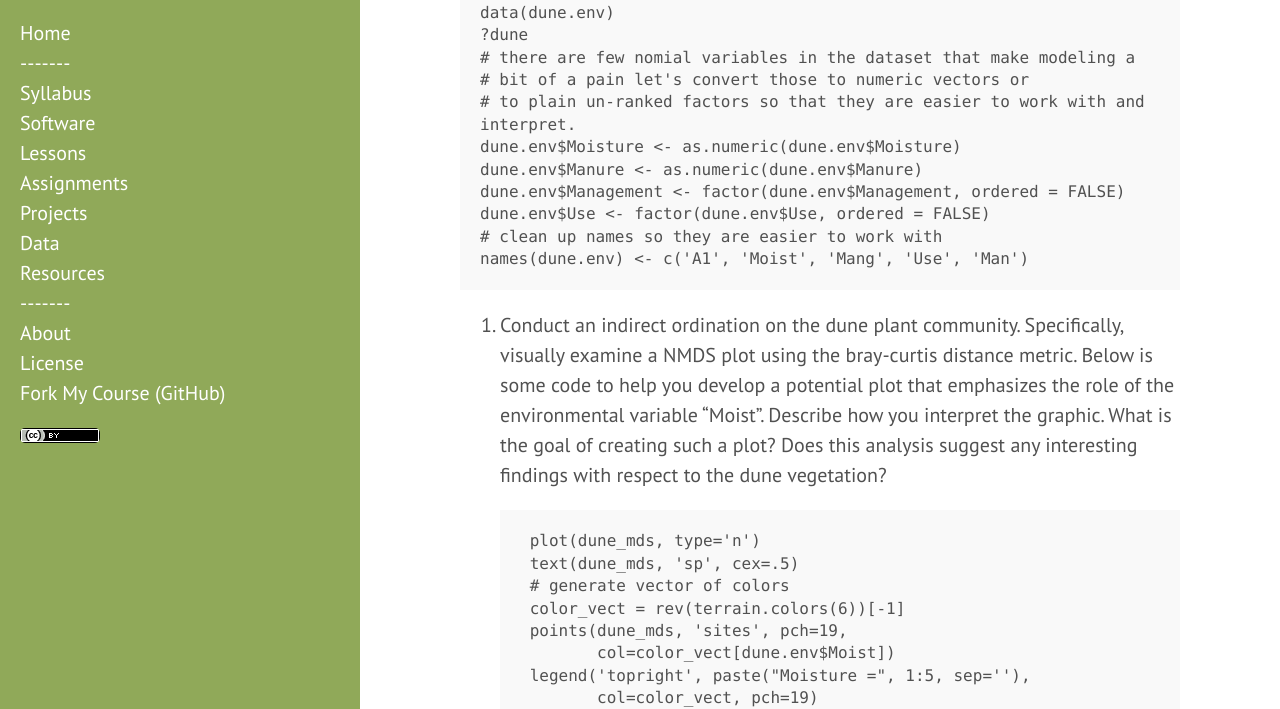
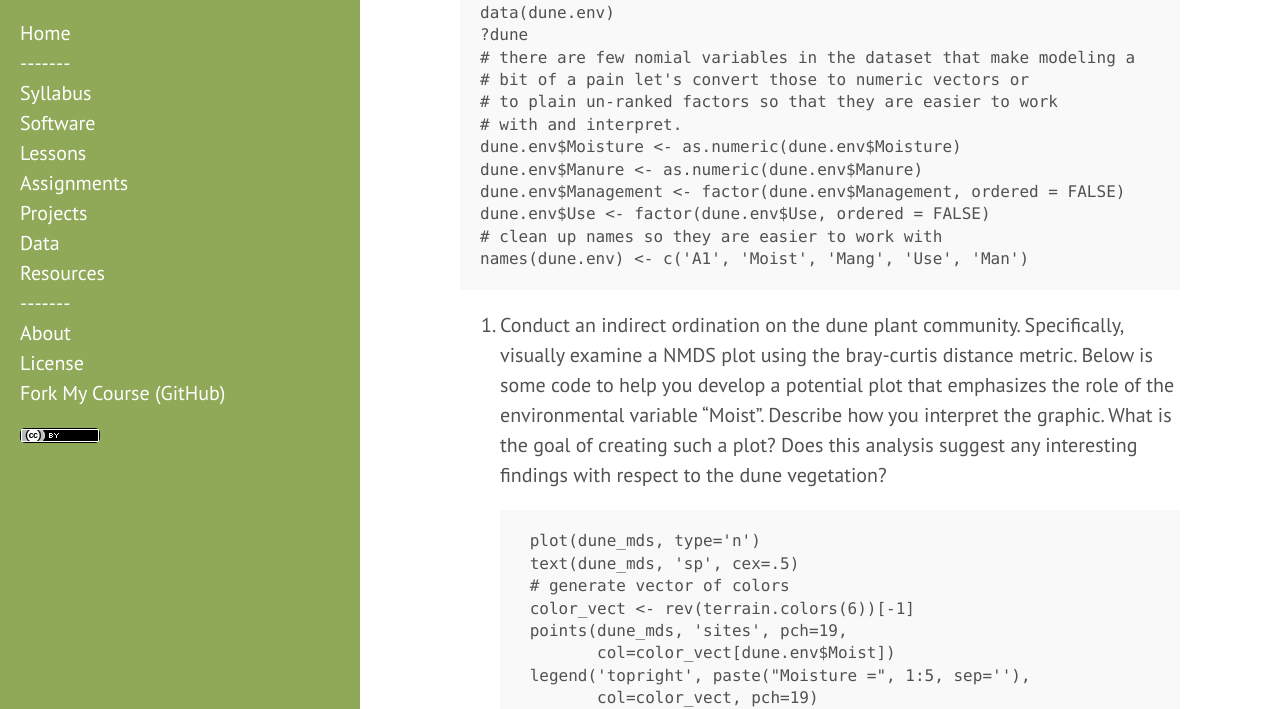
Before and after one commit to dmcglinn/quant_methods, a Jekyll site: the page built from assignments/multivariate_models.md, in a window 1280 px wide and 1400 px high. Shown: the part 333-1042 px from the top of the window. Built offline with Jekyll 4.4.1, drawn with Linux system fonts in a browser that asks for light colours; some of the changed text lies outside the part shown.

Commit message:
minor formating on multivariate assignment

```diff
--- a/assignments/multivariate_models.md
+++ b/assignments/multivariate_models.md
@@ -15,7 +15,8 @@ data(dune.env)
 ?dune
 # there are few nomial variables in the dataset that make modeling a
 # bit of a pain let's convert those to numeric vectors or
-# to plain un-ranked factors so that they are easier to work with and interpret.
+# to plain un-ranked factors so that they are easier to work
+# with and interpret.
 dune.env$Moisture <- as.numeric(dune.env$Moisture)
 dune.env$Manure <- as.numeric(dune.env$Manure)
 dune.env$Management <- factor(dune.env$Management, ordered = FALSE)
@@ -35,7 +36,7 @@ any interesting findings with respect to the dune vegetation?
     plot(dune_mds, type='n')
     text(dune_mds, 'sp', cex=.5)
     # generate vector of colors
-    color_vect = rev(terrain.colors(6))[-1]
+    color_vect <- rev(terrain.colors(6))[-1]
     points(dune_mds, 'sites', pch=19,
            col=color_vect[dune.env$Moist])
     legend('topright', paste("Moisture =", 1:5, sep=''),
```
